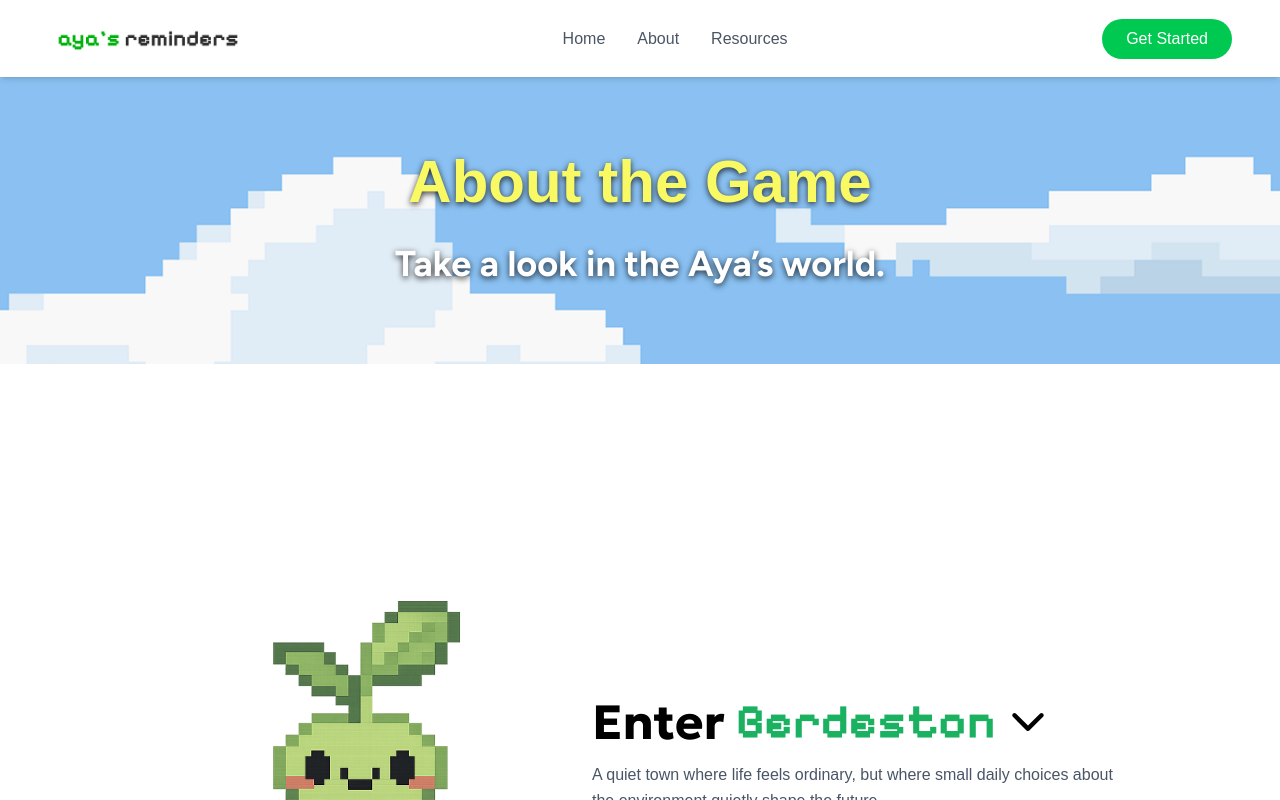
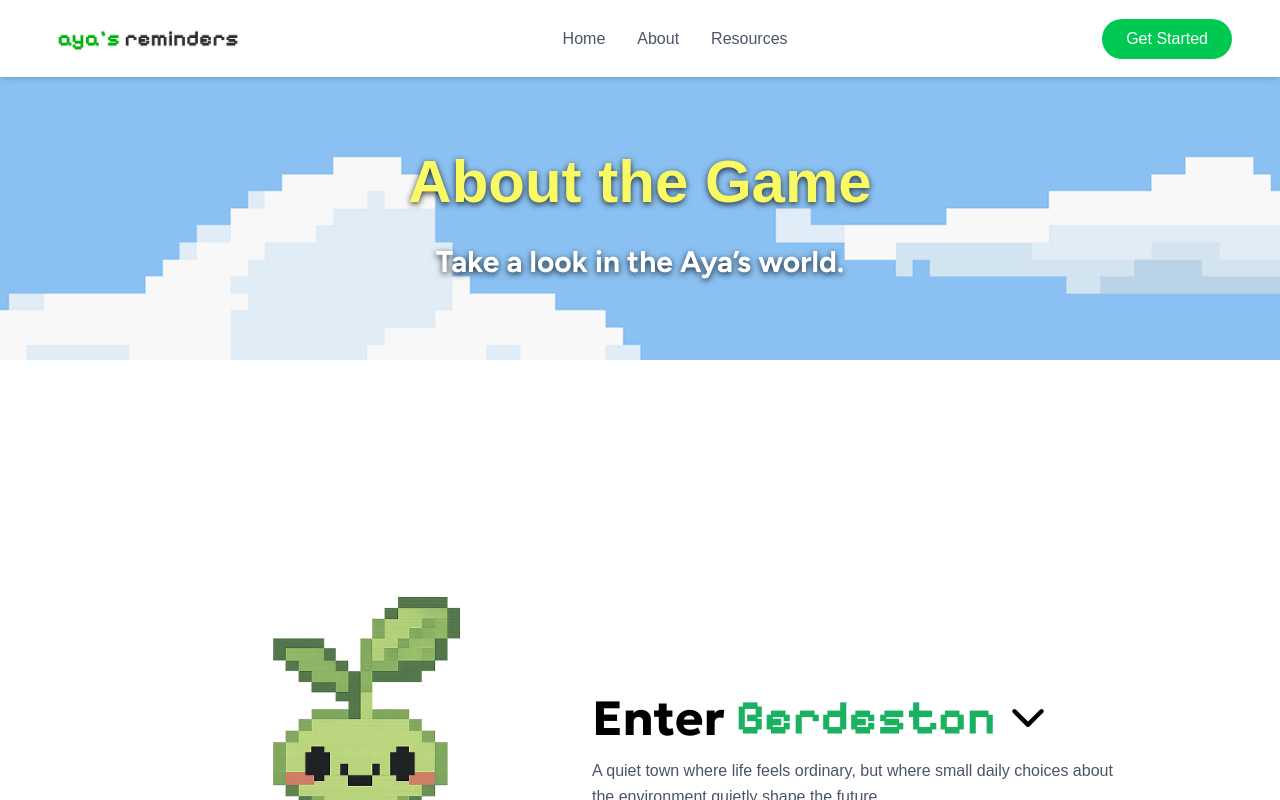
Before and after one commit to AshMeoww/AyasReminders-Final-Project, a Next.js app: page /pages/about-the-game in a window 1280 px wide. Shown: the top 800 px of the page. Built offline with nearby package versions, Linux system fonts and the light colour scheme.

Commit message:
change to 3xl about game

```diff
--- a/src/app/pages/about-the-game/page.tsx
+++ b/src/app/pages/about-the-game/page.tsx
@@ -7,7 +7,7 @@ function AboutGame() {
                 <h1 className="text-6xl font-bold text-[#F9F964] font-geologic mt-20 drop-shadow-[0_2px_3px_rgba(0,0,0,0.8)]">
                     About the Game
                 </h1>
-                <p className="text-white mt-8 font-figtree font-bold text-4xl w-4xl text-center px-4 drop-shadow-[0_2px_3px_rgba(0,0,0,0.8)]">
+                <p className="text-white mt-8 font-figtree font-bold text-3xl w-4xl text-center px-4 drop-shadow-[0_2px_3px_rgba(0,0,0,0.8)]">
                 Take a look in the Aya’s world.
                 </p>
             </div>
```
